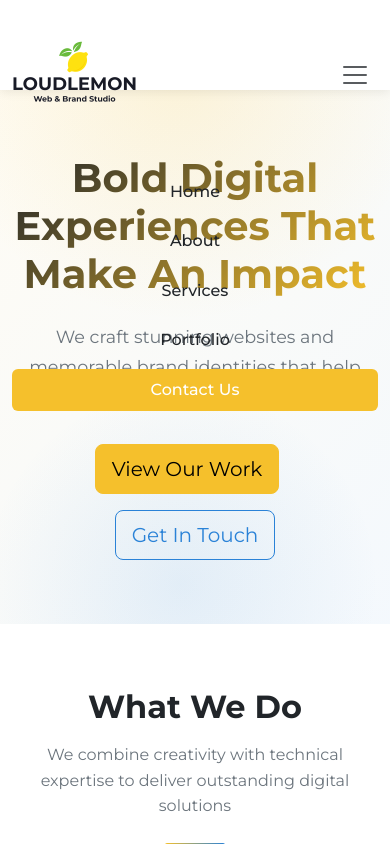
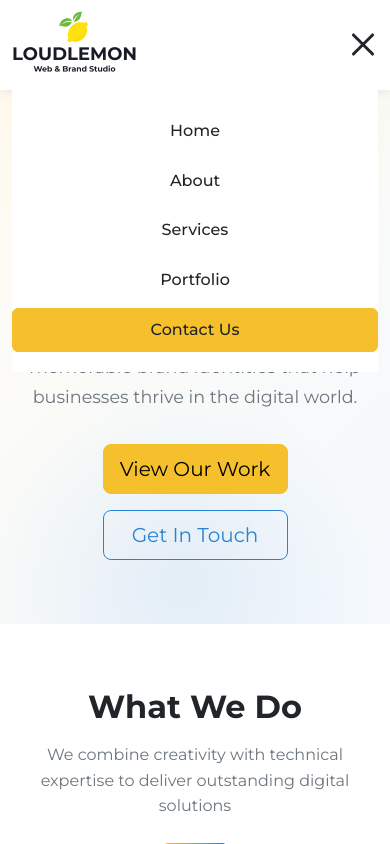
Before and after one commit to grconnor/loud_lemon_frontend, a Next.js app: page / in a window 390 px wide. Both pictures are taken after a click on the button 355 px from the left and 75 px from the top of the page. Shown: the top 844 px of the page. Built offline with nearby package versions, Linux system fonts and the light colour scheme.

Commit message:
Mobile responsive for Hero component. Fix mobile navigation, fix footer.

```diff
--- a/src/components/common/Hero.tsx
+++ b/src/components/common/Hero.tsx
@@ -36,7 +36,7 @@ const Hero = ({
                       variant="primary"
                       size="lg"
                       href={primaryButtonLink}
-                      className="me-3"
+                      className="me-3 primary-hero-button"
                     >
                       {primaryButtonText}
                     </Button>
@@ -47,6 +47,7 @@ const Hero = ({
                       variant="outline-secondary"
                       size="lg"
                       href={secondaryButtonLink}
+                      className="secondary-hero-button"
                     >
                       {secondaryButtonText}
                     </Button>
--- a/src/components/layout/NavBar.tsx
+++ b/src/components/layout/NavBar.tsx
@@ -1,14 +1,22 @@
 "use client";
 
 import Link from "next/link";
+import Image from "next/image";
+import { useState } from "react";
 import { Container, Nav, Navbar as BSNavbar } from "react-bootstrap";
 
 import "@/styles/components/Navbar.scss";
-import Image from "next/image";
 
 const NavBar = () => {
+  const [expanded, setExpanded] = useState(false);
+
   return (
-    <BSNavbar expand="lg" className="navbar-custom" sticky="top">
+    <BSNavbar
+      expand="lg"
+      className="navbar-custom"
+      sticky="top"
+      expanded={expanded}
+    >
       <Container>
         <BSNavbar.Brand as={Link} href="/" className="brand-logo">
           <Image
@@ -20,23 +28,50 @@ const NavBar = () => {
           />
         </BSNavbar.Brand>
 
-        <BSNavbar.Toggle aria-controls="navbar-nav" />
+        {/* <BSNavbar.Toggle aria-controls="navbar-nav" /> */}
+
+        <BSNavbar.Toggle
+          aria-controls="navbar-nav"
+          className="custom-toggler"
+          onClick={() => setExpanded((prev) => !prev)}
+        >
+          <span />
+          <span />
+          <span />
+        </BSNavbar.Toggle>
 
         <BSNavbar.Collapse id="navbar-nav">
           <Nav className="ms-auto">
-            <Nav.Link as={Link} href="/">
+            <Nav.Link as={Link} href="/" onClick={() => setExpanded(false)}>
               Home
             </Nav.Link>
-            <Nav.Link as={Link} href="/about">
+            <Nav.Link
+              as={Link}
+              href="/about"
+              onClick={() => setExpanded(false)}
+            >
               About
             </Nav.Link>
-            <Nav.Link as={Link} href="/services">
+            <Nav.Link
+              as={Link}
+              href="/services"
+              onClick={() => setExpanded(false)}
+            >
               Services
             </Nav.Link>
-            <Nav.Link as={Link} href="/portfolio">
+            <Nav.Link
+              as={Link}
+              href="/portfolio"
+              onClick={() => setExpanded(false)}
+            >
               Portfolio
             </Nav.Link>
-            <Nav.Link as={Link} href="/contact" className="nav-link-cta">
+            <Nav.Link
+              as={Link}
+              href="/contact"
+              className="nav-link-cta"
+              onClick={() => setExpanded(false)}
+            >
               Contact Us
             </Nav.Link>
           </Nav>
--- a/src/styles/components/Footer.scss
+++ b/src/styles/components/Footer.scss
@@ -76,12 +76,13 @@
       }
 
       .footer-cta {
-        color: $white;
+        color: $dark;
 
         &:hover,
         &:focus {
-          color: $dark;
+          color: $light;
           background-color: $primary-dark;
+          border: 1px solid $primary-dark;
         }
       }
     }
--- a/src/styles/components/Hero.scss
+++ b/src/styles/components/Hero.scss
@@ -74,6 +74,14 @@
       justify-content: center;
       flex-wrap: wrap;
       gap: 1rem;
+
+      .primary-hero-button {
+        &:hover,
+        &:focus {
+          color: $primary;
+          background-color: $white;
+        }
+      }
     }
   }
 }
@@ -97,10 +105,14 @@
         flex-direction: column;
         align-items: center;
 
-        .custom-button {
-          width: 100%;
-          max-width: 300px;
-          margin: 0 0 1rem 0 !important;
+        .primary-hero-button {
+          margin: 0 !important;
+          min-width: 185px;
+        }
+
+        .secondary-hero-button {
+          min-width: 185px;
+          margin: 0 !important;
         }
       }
     }
--- a/src/styles/components/Navbar.scss
+++ b/src/styles/components/Navbar.scss
@@ -11,6 +11,57 @@
     height: 100%;
     display: flex;
     align-items: center;
+  }
+
+  .custom-toggler {
+    border: none;
+    padding: 0.5rem;
+    width: 30px;
+    height: 22px;
+    position: relative;
+
+    &:focus {
+      box-shadow: none;
+    }
+
+    span {
+      display: block;
+      position: absolute;
+      height: 3px;
+      width: 100%;
+      background-color: $dark;
+      border-radius: 2px;
+      transition: all 0.3s ease;
+      left: 0;
+    }
+
+    span:nth-child(1) {
+      top: 0;
+    }
+
+    span:nth-child(2) {
+      top: 9px;
+    }
+
+    span:nth-child(3) {
+      top: 18px;
+    }
+
+    &:not(.collapsed) {
+      span:nth-child(1) {
+        transform: rotate(45deg);
+        top: 9px;
+      }
+
+      span:nth-child(2) {
+        opacity: 0;
+      }
+
+      span:nth-child(3) {
+        transform: rotate(-45deg);
+        top: 9px;
+      }
+    }
   }
 
   .brand-logo {
@@ -51,18 +102,24 @@
     &.active {
       color: $primary;
     }
-  }
 
-  .nav-link-cta {
-    color: $white;
-    background-color: $primary;
-    margin-left: 0.5rem;
+    &-cta {
+      color: $dark;
+      background-color: $primary;
+      margin-left: 0.5rem;
+      border: 1px solid $primary;
 
-    &:hover,
-    &:focus {
-      color: $white;
-      background-color: $primary-dark;
-      transform: translateY(-2px);
+      &:hover,
+      &:focus {
+        color: $dark;
+        background-color: $white;
+        border: 1px solid $primary-dark;
+        transform: translateY(-2px);
+      }
+
+      &.active {
+        color: $white !important;
+      }
     }
   }
 }
@@ -71,7 +128,13 @@
 @media (max-width: 991px) {
   .navbar-custom {
     .navbar-collapse {
-      margin-top: 1rem;
+      background-color: $white;
+      padding: 1rem 0;
+    }
+
+    .brand-logo {
+      height: 100%;
+      width: auto;
     }
 
     .nav-link-cta {
--- a/src/styles/globals.scss
+++ b/src/styles/globals.scss
@@ -29,7 +29,7 @@ body {
 }
 
 .main-content {
-  min-height: calc(100vh - 90px - 371.52px);
+  min-height: calc(100vh - 90px - 200px);
 }
 
 h1,
@@ -123,16 +123,3 @@ button {
     font-size: 1.5rem;
   }
 }
-
-// Mobile responsiveness
-@media (max-width: 991px) {
-  .main-content {
-    min-height: calc(100vh - 90px - 591.02px);
-  }
-}
-
-@media (max-width: 768px) {
-  .main-content {
-    min-height: calc(100vh - 90px - 1011.53px);
-  }
-}
```
